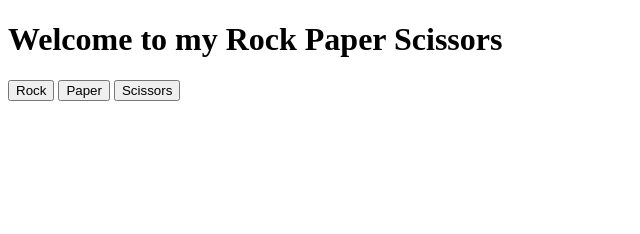
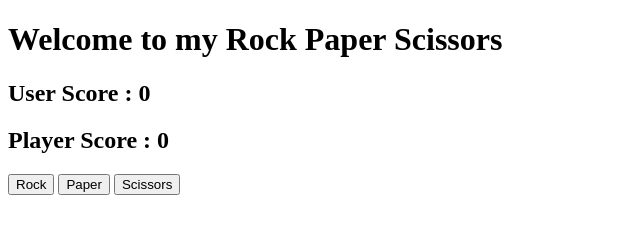
Before and after one commit to StarjunXBT/rockpaperscissors, a plain HTML site: page index.html in a window 1280 px wide. Shown: the whole page, without its empty margins (0-640 px from the left). Drawn offline with Linux system fonts and the light colour scheme.

Commit message:
[NEW] Span score

```diff
--- a/index.html
+++ b/index.html
@@ -9,10 +9,11 @@
 </head>
 <body>
     <h1>Welcome to my Rock Paper Scissors</h1>
+    <h2>User Score : <span id="user">0</span></h2>
+    <h2>Player Score : <span id="computer">0</span></h2>
     <button class="btnPlayer" id="rock">Rock</button>
-    <button class="btnPlayer" id="paper">Paper</button>
+    <button class="btnPlayer" id="papers">Paper</button>
     <button class="btnPlayer" id="scissors">Scissors</button>
-
 <script src="assets/script/script.js"></script>
 </body>
 </html>
```
